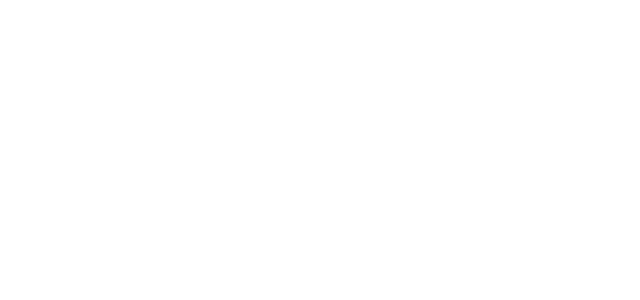
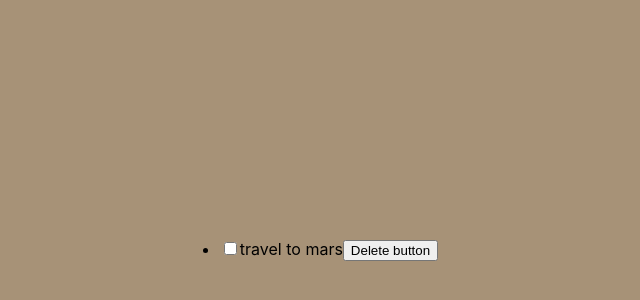
Before and after one commit to jin1401/bucket-list, a React (Create React App) app: page / in a window 1280 px wide. Shown: the part 150-450 px from the top of the page, without its empty margins (331-971 px from the left). Built offline with nearby package versions, Linux system fonts and the light colour scheme.

Commit message:
feat: made list of bucket-list

```diff
--- a/package.json
+++ b/package.json
@@ -9,6 +9,7 @@
     "react": "^18.2.0",
     "react-dom": "^18.2.0",
     "react-scripts": "5.0.1",
+    "uuid": "^9.0.1",
     "web-vitals": "^2.1.0"
   },
   "scripts": {
--- a/src/App.js
+++ b/src/App.js
@@ -1,7 +1,12 @@
 import "./App.css";
+import Bucketlist from "./components/Bucketlist/Bucketlist";
 
 function App() {
-    return <div className="App"></div>;
+    return (
+        <>
+            <Bucketlist />
+        </>
+    );
 }
 
 export default App;
--- /dev/null
+++ b/src/components/Bucketlist/Bucketlist.jsx
@@ -0,0 +1,17 @@
+import React, { useState } from 'react';
+import List from '../List/List';
+import { v4 as uuidv4 } from 'uuid';
+
+export default function Bucketlist() {
+  const [lists, setLists] = useState([{id : 123, text: 'travel to mars', status: 'active'}]);
+  return (
+    <ul>
+      {lists.map((list)=>(
+          <List
+          key={list.id}
+          list={list}
+          />
+      ))}
+    </ul>
+  );
+}
--- /dev/null
+++ b/src/components/List/List.jsx
@@ -0,0 +1,12 @@
+import React from 'react';
+
+export default function List({list}) {
+  const {id, text, status} = list;
+  return (
+    <li key={id}>
+      <input type='checkbox' id='checkbox' status={status} />
+      <label htmlFor='checkbox'>{text}</label>
+      <button>Delete button</button>
+    </li>
+  );
+}
--- a/src/index.css
+++ b/src/index.css
@@ -1,13 +1,28 @@
+:root {
+    --color-bg: #a79277;
+}
+
 body {
-  margin: 0;
-  font-family: -apple-system, BlinkMacSystemFont, 'Segoe UI', 'Roboto', 'Oxygen',
-    'Ubuntu', 'Cantarell', 'Fira Sans', 'Droid Sans', 'Helvetica Neue',
-    sans-serif;
-  -webkit-font-smoothing: antialiased;
-  -moz-osx-font-smoothing: grayscale;
+    margin: 0;
+    font-family: -apple-system, BlinkMacSystemFont, "Segoe UI", "Roboto",
+        "Oxygen", "Ubuntu", "Cantarell", "Fira Sans", "Droid Sans",
+        "Helvetica Neue", sans-serif;
+    -webkit-font-smoothing: antialiased;
+    -moz-osx-font-smoothing: grayscale;
+    width: 100vw;
+    height: 100vh;
+    background: var(--color-bg);
+    display: flex;
+    justify-content: center;
+    align-items: center;
+}
+
+/* Universal tags */
+* {
+    box-sizing: border-box;
 }
 
 code {
-  font-family: source-code-pro, Menlo, Monaco, Consolas, 'Courier New',
-    monospace;
+    font-family: source-code-pro, Menlo, Monaco, Consolas, "Courier New",
+        monospace;
 }
--- a/src/index.js
+++ b/src/index.js
@@ -1,5 +1,6 @@
 import React from "react";
 import ReactDOM from "react-dom/client";
+import "./index.css";
 import App from "./App";
 
 const root = ReactDOM.createRoot(document.getElementById("root"));
```
Also changed, not shown: .pnp.cjs, 2 other files (tests, documents, lock files or other folders).
